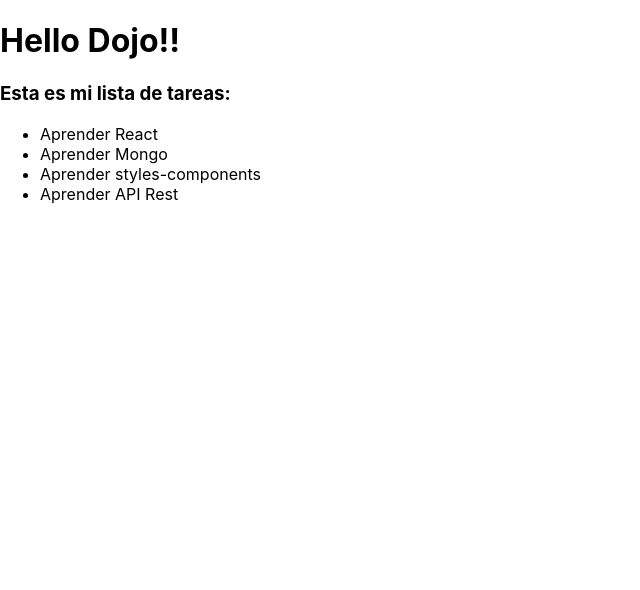
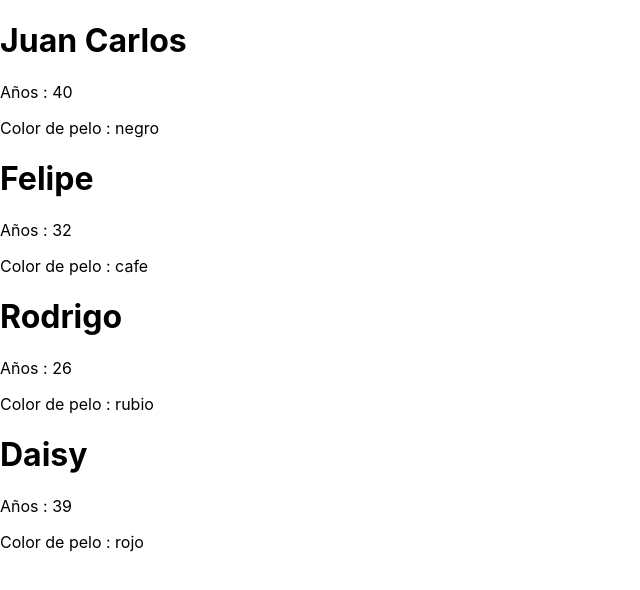
Before and after one commit to jcbosnic/form_hook, a React (Create React App) app: page / in a window 1280 px wide. Shown: the top 590 px of the page, without its empty margins (0-640 px from the left). Built offline with nearby package versions, Linux system fonts and the light colour scheme.

Commit message:
Props exersice

```diff
--- a/src/App.js
+++ b/src/App.js
@@ -1,13 +1,13 @@
-import logo from './logo.svg';
 import './App.css';
-import Title from './componentes/Titles';
-import List from './componentes/List';
+import PersonCard from './componentes/Person-card';
 
-function App() {
+function App(props) {
   return (
     <div >
-      <Title />
-      <List />
+      <PersonCard name={"Juan Carlos"} age={40} hair={"negro"}  />
+      <PersonCard name={"Felipe"} age={32} hair={"cafe"}  />
+      <PersonCard name={"Rodrigo"} age={26} hair={"rubio"}  />
+      <PersonCard name={"Daisy"} age={39} hair={"rojo"}  />
     </div>
   );
 }
--- a/src/componentes/List/index.jsx
+++ /dev/null
@@ -1,12 +0,0 @@
-import React from "react";
-
-const List = () => (
-    <ul>
-        <li>Aprender React</li>
-        <li>Aprender Mongo</li>
-        <li>Aprender styles-components</li>
-        <li>Aprender API Rest</li>
-    </ul>
-)
-
-export default List;
--- /dev/null
+++ b/src/componentes/Person-card/index.jsx
@@ -0,0 +1,13 @@
+import React from "react";
+
+const PersonCard = (props) => (
+    <div>
+        <div>
+            <h1>{props.name}</h1>
+            <p>Años : {props.age}</p>
+            <p>Color de pelo : {props.hair}</p>
+        </div>
+    </div>
+)
+
+export default PersonCard;
--- a/src/componentes/Titles/index.jsx
+++ /dev/null
@@ -1,10 +0,0 @@
-import React from "react";
-
-const Title = () => (
-    <div>
-        <h1>Hello Dojo!!</h1>
-        <h3>Esta es mi lista de tareas:</h3>
-    </div>
-)
-
-export default Title;
```
